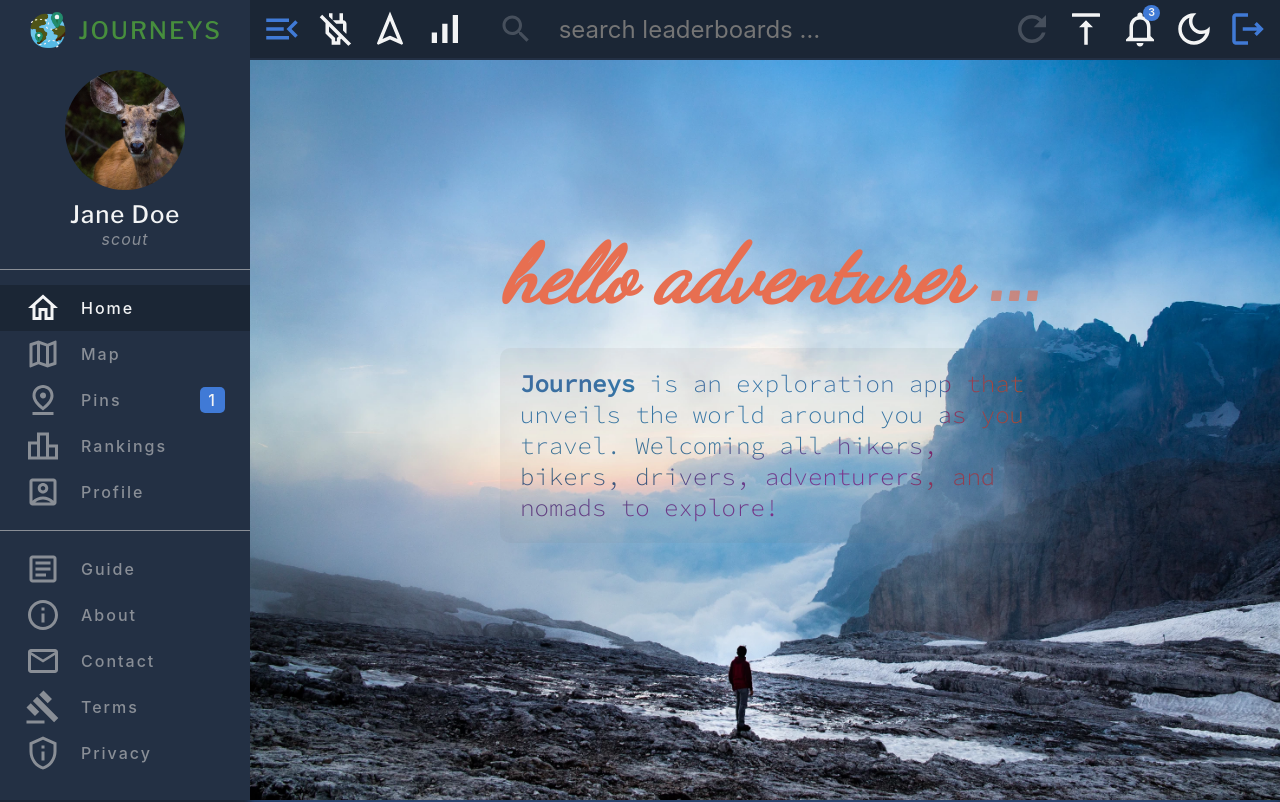
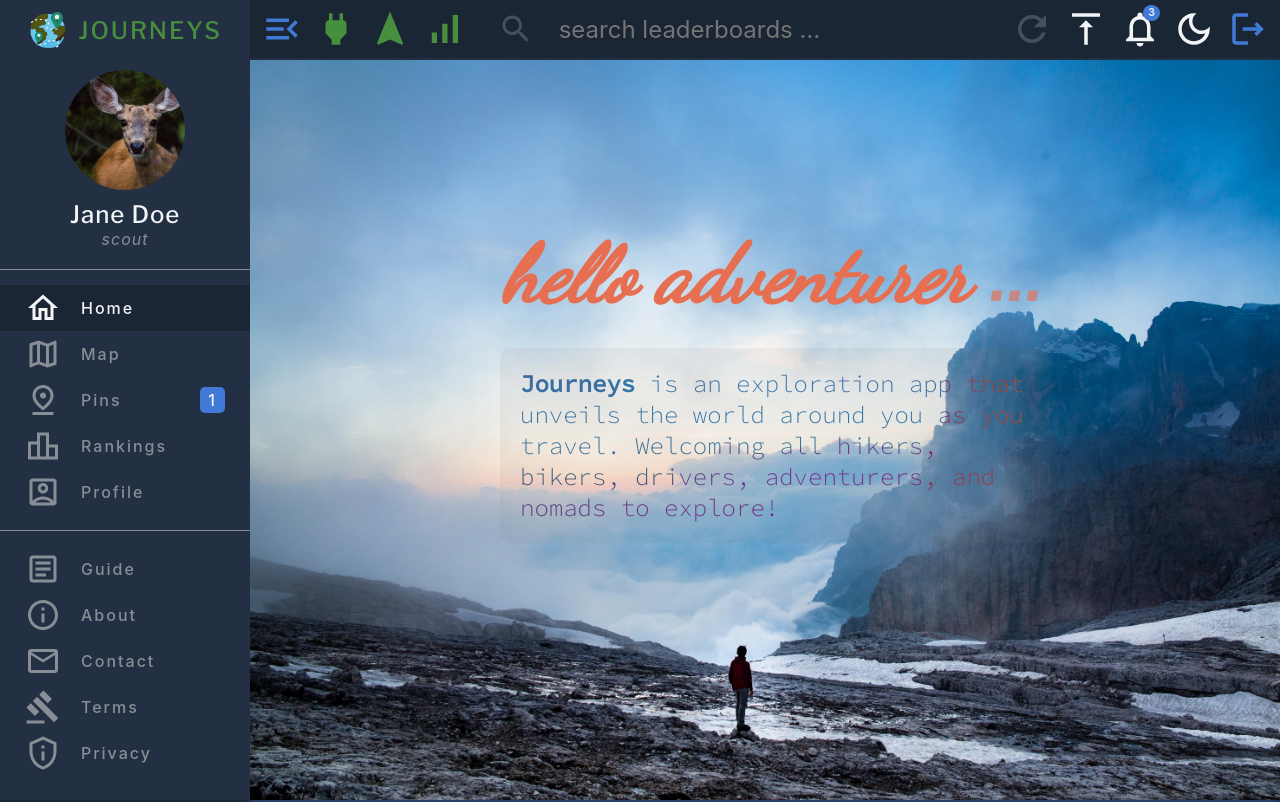
Before and after one commit to kevwhuang/journeys, a React (Vite) app: page / in a window 1280 px wide. Shown: the top 802 px of the page. Built offline with nearby package versions, Linux system fonts and the light colour scheme; a web font is replaced by a local one.

Commit message:
Finished map controls

```diff
--- a/package.json
+++ b/package.json
@@ -1,6 +1,6 @@
 {
     "name": "journeys",
-    "version": "0.3.2",
+    "version": "0.3.3",
     "description": "Journeys™ is an exploration app that unveils the world around you as you travel.",
     "keywords": [
         "exploration",
--- a/src/components/elements/ControlsMap.tsx
+++ b/src/components/elements/ControlsMap.tsx
@@ -1,9 +1,14 @@
 import React from 'react';
 
+import NavigationIcon from '@mui/icons-material/Navigation';
 import NavigationOutlinedIcon from '@mui/icons-material/NavigationOutlined';
-import PowerIconOutlined from '@mui/icons-material/PowerOutlined';
+import PowerIcon from '@mui/icons-material/Power';
 import PowerOffOutlinedIcon from '@mui/icons-material/PowerOffOutlined';
+import SignalCellularAlt1BarOutlinedIcon from '@mui/icons-material/SignalCellularAlt1BarOutlined';
+import SignalCellularAlt2BarOutlinedIcon from '@mui/icons-material/SignalCellularAlt2BarOutlined';
 import SignalCellularAltOutlinedIcon from '@mui/icons-material/SignalCellularAltOutlined';
+import SignalCellularConnectedNoInternet0BarOutlinedIcon
+    from '@mui/icons-material/SignalCellularConnectedNoInternet0BarOutlined';
 
 import useZustand from '../../hooks/useZustand';
 
@@ -12,19 +17,45 @@ import MuiTooltip from '../libraries/MuiTooltip';
 function ControlsMap(): React.ReactElement {
     const state = useZustand();
 
+    let signal: React.ReactElement;
+    let signalStatus: string;
+
+    if (!state.signal) {
+        signal = <SignalCellularConnectedNoInternet0BarOutlinedIcon className="s0" />;
+        signalStatus = 'No Signal';
+    } else if (state.signal === 1) {
+        signal = <SignalCellularAlt1BarOutlinedIcon className="s1" />;
+        signalStatus = 'Weak';
+    } else if (state.signal === 2) {
+        signal = <SignalCellularAlt2BarOutlinedIcon className="s2" />;
+        signalStatus = 'Medium';
+    } else {
+        signal = <SignalCellularAltOutlinedIcon className="s3" />;
+        signalStatus = 'Strong';
+    }
+
     return (
         <section className="controls__map">
             <MuiTooltip title={state.power ? 'On' : 'Off'}>
                 {state.power
-                    ? <PowerIconOutlined onClick={() => state.togglePower()} />
+                    ? <PowerIcon
+                        className="active"
+                        onClick={() => state.togglePower()}
+                    />
                     : <PowerOffOutlinedIcon onClick={() => state.togglePower()} />
                 }
             </MuiTooltip>
-            <MuiTooltip title="Focus">
-                <NavigationOutlinedIcon />
+            <MuiTooltip title={state.focus ? 'Focused' : 'Unfocused'}>
+                {state.focus
+                    ? <NavigationIcon
+                        className="active"
+                        onClick={() => state.toggleFocus()}
+                    />
+                    : <NavigationOutlinedIcon onClick={() => state.toggleFocus()} />
+                }
             </MuiTooltip>
-            <MuiTooltip title="Signal">
-                <SignalCellularAltOutlinedIcon />
+            <MuiTooltip title={signalStatus}>
+                {signal}
             </MuiTooltip>
         </section>
     );
--- a/src/components/elements/ControlsSearch.tsx
+++ b/src/components/elements/ControlsSearch.tsx
@@ -8,13 +8,13 @@ import MuiTooltip from '../libraries/MuiTooltip';
 
 function ControlsSearch(): React.ReactElement {
     const inputRef = React.useRef<any>();
-    // @ts-ignore
     const [search, setSearch]: [string, React.Dispatch<React.SetStateAction<string>>]
         = React.useState('');
 
     const page = useZustand(s => s.page);
 
     function handleChange(e: React.ChangeEvent<HTMLInputElement>): void {
+        search;
         setSearch(e.target.value.toLowerCase());
     }
 
@@ -35,7 +35,7 @@ function ControlsSearch(): React.ReactElement {
                 type="text"
                 placeholder="search leaderboards …"
                 maxLength={100}
-                disabled={page === 'rankings' ? false : true}
+                disabled={page !== 'rankings'}
                 onChange={e => handleChange(e)}
                 ref={inputRef}
             />
--- a/src/components/elements/ControlsSystem.tsx
+++ b/src/components/elements/ControlsSystem.tsx
@@ -15,12 +15,16 @@ import MuiTooltip from '../libraries/MuiTooltip';
 function ControlsSystem(): React.ReactElement {
     const state = useZustand();
 
+    function handleClick() {
+        return;
+    }
+
     return (
         <section className="controls__system">
             <MuiTooltip title="Refresh">
                 <RefreshOutlinedIcon
                     className={state.page === 'rankings' ? 'active' : ''}
-                    onClick={() => { }}
+                    onClick={handleClick}
                 />
             </MuiTooltip>
             <MuiTooltip title="Top">
--- a/src/global.d.ts
+++ b/src/global.d.ts
@@ -2,6 +2,7 @@ interface Actions {
     changePage: (page: Page) => void,
     deleteNotification: (index: number) => void,
     toggleAuthenticated: () => void,
+    toggleFocus: () => void,
     toggleModalNotifications: () => void,
     toggleNavbar: () => void,
     togglePower: () => void,
@@ -14,6 +15,7 @@ interface Config {
 
 interface State {
     authenticated: boolean,
+    focus: boolean,
     modals: Modals,
     navbar: boolean,
     page: Page_,
@@ -21,6 +23,7 @@ interface State {
     profile: UserProfile,
     records: UserRecords,
     settings: UserSettings,
+    signal: Signal_,
     tracks: unknown,
 }
 
@@ -67,3 +70,5 @@ type Pin_ = {
     lat: number,
     long: number,
 };
+
+type Signal_ = 0 | 1 | 2 | 3;
--- a/src/hooks/useZustand.ts
+++ b/src/hooks/useZustand.ts
@@ -7,13 +7,14 @@ import seed from '../data/seed.json';
 
 const initialize: State = {
     authenticated: true,
+    focus: true,
     modals: {
         gallery: false,
         notifications: false,
     },
     navbar: true,
     page: 'home',
-    power: false,
+    power: true,
     profile: {
         bio: seed[0].profile.bio || '',
         country: seed[0].profile.country || 'US',
@@ -36,6 +37,7 @@ const initialize: State = {
         theme: seed[0].settings.theme,
         units: seed[0].settings.units,
     },
+    signal: 3,
     tracks: null,
 };
 
@@ -44,6 +46,7 @@ const useZustand = create<Actions & State>(set => ({
     changePage: page => set(() => ({ page })),
     deleteNotification: index => set(s => actions.deleteNotificationAction(s, index)),
     toggleAuthenticated: () => set(s => ({ authenticated: !(s.authenticated) })),
+    toggleFocus: () => set(s => ({ focus: !(s.focus) })),
     toggleModalNotifications: () => set(s => actions.toggleModalNotificationsAction(s)),
     toggleNavbar: () => set(s => ({ navbar: !(s.navbar) })),
     togglePower: () => set(s => ({ power: !(s.power) })),
--- a/src/layouts/Display.tsx
+++ b/src/layouts/Display.tsx
@@ -9,8 +9,10 @@ import Navbar from '../components/modules/Navbar';
 let initialized = false;
 
 function Display(): React.ReactElement {
+    const theme = useZustand(s => s.settings.theme);
+
     if (!initialized) {
-        if (useZustand(s => s.settings.theme) === 0) {
+        if (!theme) {
             const link = document.createElement('link');
 
             link.rel = 'stylesheet';
--- a/src/styles/modules/Controls.scss
+++ b/src/styles/modules/Controls.scss
@@ -5,10 +5,7 @@
     cursor: pointer;
     font-size: $font-5;
     padding: 6px;
-    transition:
-        background-color 250ms,
-        opacity 250ms,
-        padding 250ms;
+    transition: all 250ms;
 
     &:hover {
         background: rgba(150, 150, 150, 15%);
@@ -46,6 +43,29 @@
 
     svg {
         @extend %svg;
+
+        &:nth-of-type(3) {
+            background: none;
+            border-radius: 0;
+            cursor: default;
+            padding: 6px;
+
+            &.s0 {
+                opacity: 20%;
+            }
+
+            &.s1 {
+                color: $color-6;
+            }
+
+            &.s3 {
+                color: $color-4;
+            }
+        }
+
+        &.active {
+            color: $color-4;
+        }
     }
 }
 
@@ -235,7 +255,7 @@
         }
 
         &:nth-of-type(3) {
-            transition: color 250ms;
+            transition: all 250ms;
 
             &.active {
                 color: $color-3;
```
Also changed, not shown: .eslintrc.cjs.
